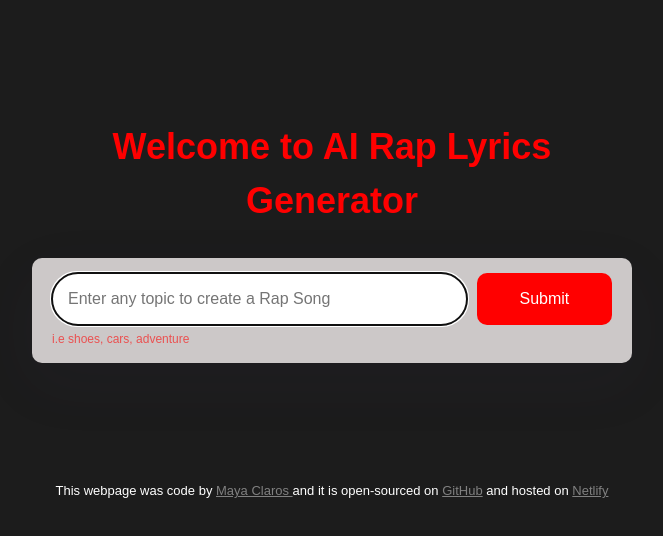
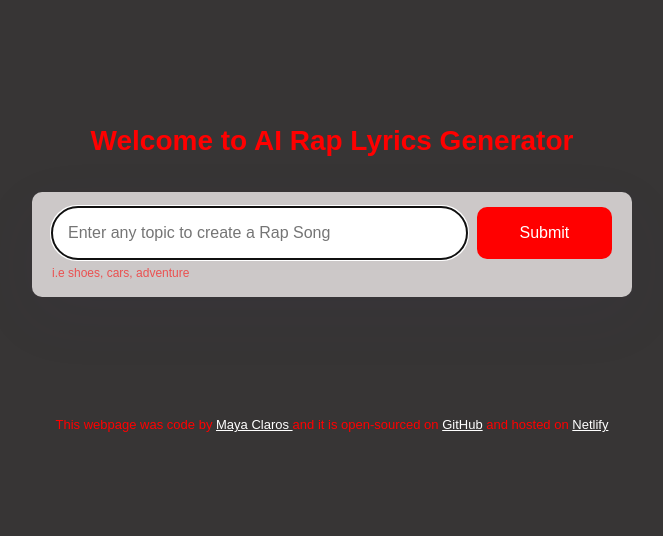
Before and after one commit to mayaclaros/AI-Lyrics-Generator, a plain HTML site: page index.html in a window 1280 px wide. Shown: the whole page, without its empty margins (308-971 px from the left). Drawn offline with nearby package versions, Linux system fonts and the light colour scheme.

Commit message:
Update
update. to background css

```diff
--- a/index.html
+++ b/index.html
@@ -1,5 +1,6 @@
 <!DOCTYPE html>
 <html lang="en">
+  <div class="background">
   <head>
     <meta charset="UTF-8" />
     <meta name="viewport" content="width=device-width, initial-scale=1.0" /> <script src="https://unpkg.com/typewriter-effect@latest/dist/core.js"></script>
@@ -7,7 +8,7 @@
     <script src="https://cdn.jsdelivr.net/npm/axios@1.6.7/dist/axios.min.js"></script>
     <title>AI Rap Lyrics Generator</title>
   </head>
-  <body><div class="background">
+  <body>
 
 
     <div class="container">
@@ -51,4 +52,6 @@
   <script src="src/index.js"></script>
   </div>
   </div>
+
 </html>
+</div>
--- a/src/style.css
+++ b/src/style.css
@@ -1,10 +1,13 @@
+.background {
+  linear-gradient: (black, white);
+}
 body {
   font-family: Arial, Helvetica, sans-serif;
-  background: rgb(28, 28, 28);
+  background: rgb(55, 53, 53);
 }
 
 a {
-  color: gray;
+  color: white;
 }
 .container {
   margin: 120px auto;
@@ -18,7 +21,7 @@ header {
 h1 {
   text-align: center;
   font-weight: 800;
-  font-size: 36px;
+  font-size: 28px;
   line-height: 1.5;
   color: red;
 }
@@ -87,7 +90,7 @@ form {
 }
 
 footer {
-  color: white;
+  color: red;
   text-align: center;
   font-size: 13px;
   margin: 30px auto;
```
